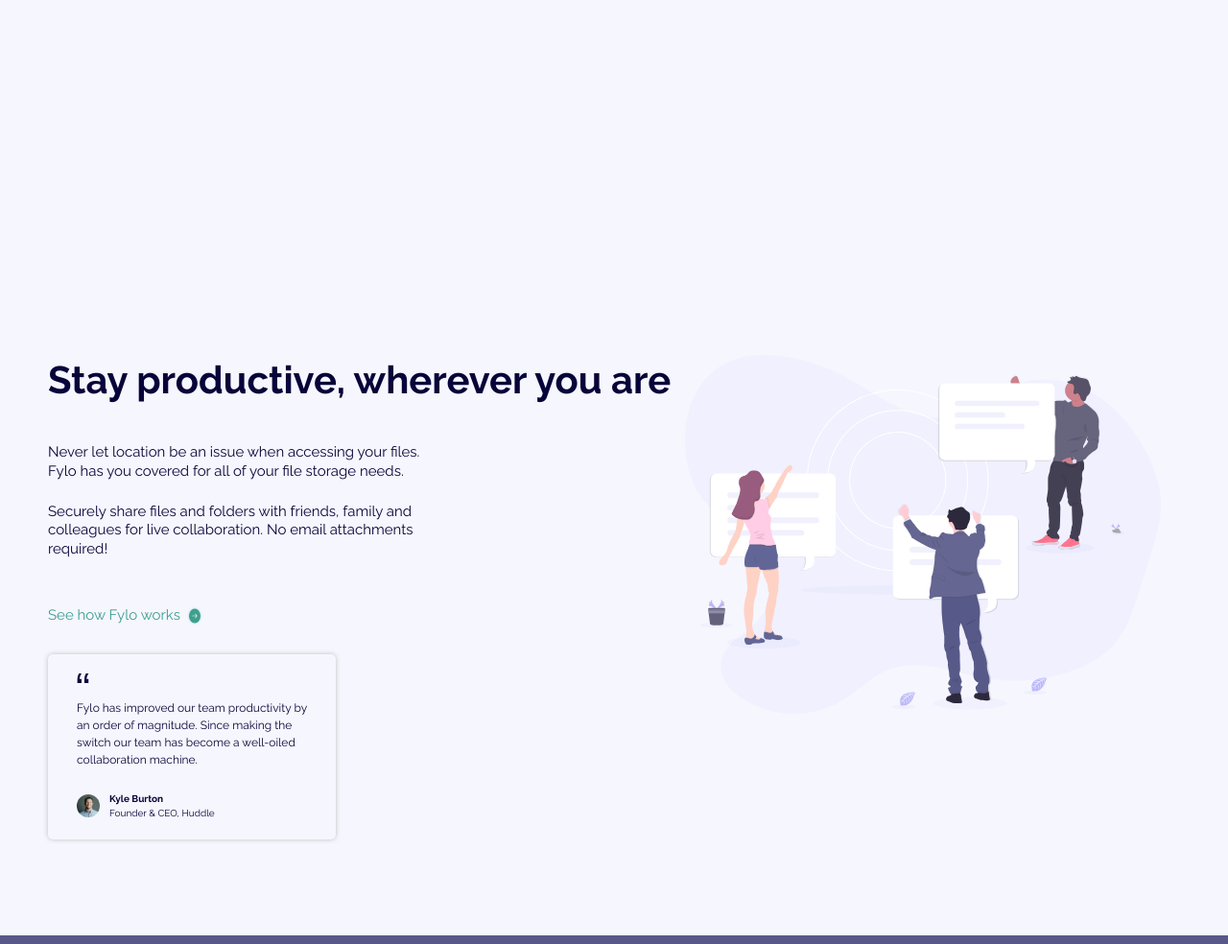
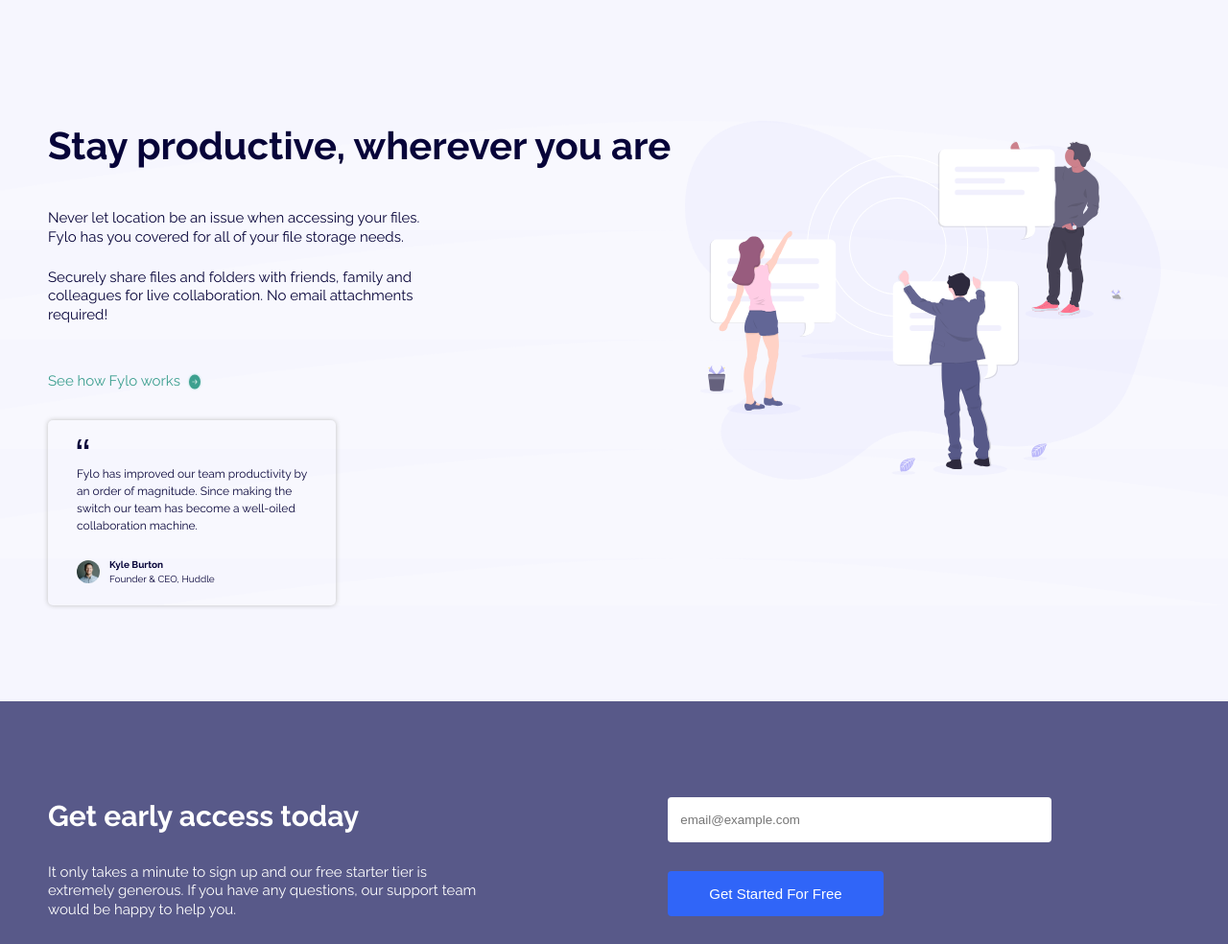
Before and after one commit to Obayuwana22/Fylo-landing-page, a plain HTML site: page index.html in a window 1280 px wide. Shown: the part 780-1764 px from the top of the page at 96% size. Drawn offline with Linux system fonts and the light colour scheme.

Commit message:
Fixed productive section height

```diff
--- a/styles.css
+++ b/styles.css
@@ -30,7 +30,6 @@
 }
 
 header {
-  height: 100vh;
   margin-top: 2em;
   margin-bottom: 10em;
   padding: 0 2em;
@@ -111,6 +110,7 @@
 .productive {
   margin-bottom: 10em;
   padding: 0 2em;
+  background: url(images/bg-curve-mobile.svg);
 }
 
 .productiveHeading {
@@ -358,13 +358,14 @@
     display: flex;
     flex-direction: row-reverse;
     width: 100%;
+    margin-top: 20em;
+    background: url(images/bg-curve-desktop.svg);
   }
 
   .productive > img {
     width: 40%;
     height: 50%;
     margin-right: 5em;
-    margin-top: 20em;
   }
 
   .productiveLeft {
@@ -376,6 +377,7 @@
     text-align: left;
     font-size: 4rem;
     margin-bottom: 1em;
+    margin-top: 0;
   }
 
   .productiveParagraph {
```
